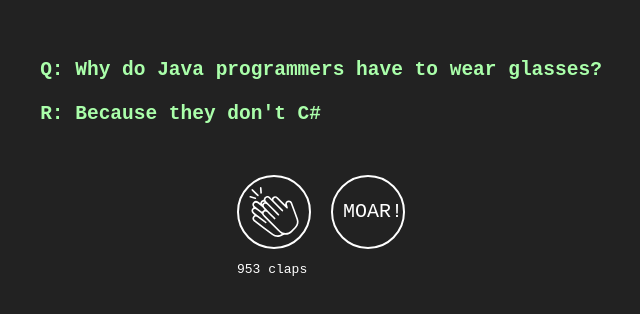
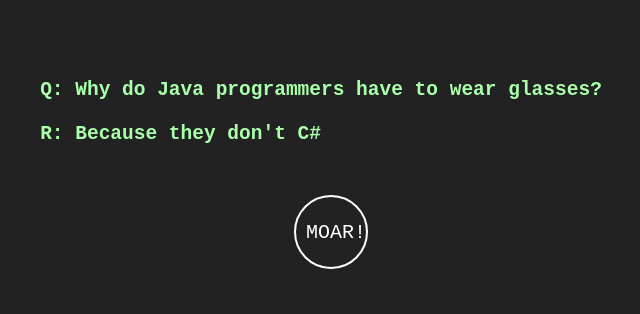
Before and after one commit to carlosbaraza/dev-jokes, a React (Create React App) app: page / in a window 1280 px wide. Shown: the part 236-550 px from the top of the page, without its empty margins (319-959 px from the left). Built offline with nearby package versions, Linux system fonts and the light colour scheme.

Commit message:
Comment out the claps feature

```diff
--- a/src/App.js
+++ b/src/App.js
@@ -35,10 +35,10 @@
           }}
         />
         <div className="controls">
-          <div className="claps">
+          {/* <div className="claps">
             <ClapIcon className="claps__ClapIcon controls__button" />
             <p>{joke.claps} claps</p>
-          </div>
+          </div> */}
 
           <div className="moar controls__button" onClick={this.nextJoke}>
             MOAR!
```
Also changed, not shown: 1 other file (tests, documents, lock files or other folders).
